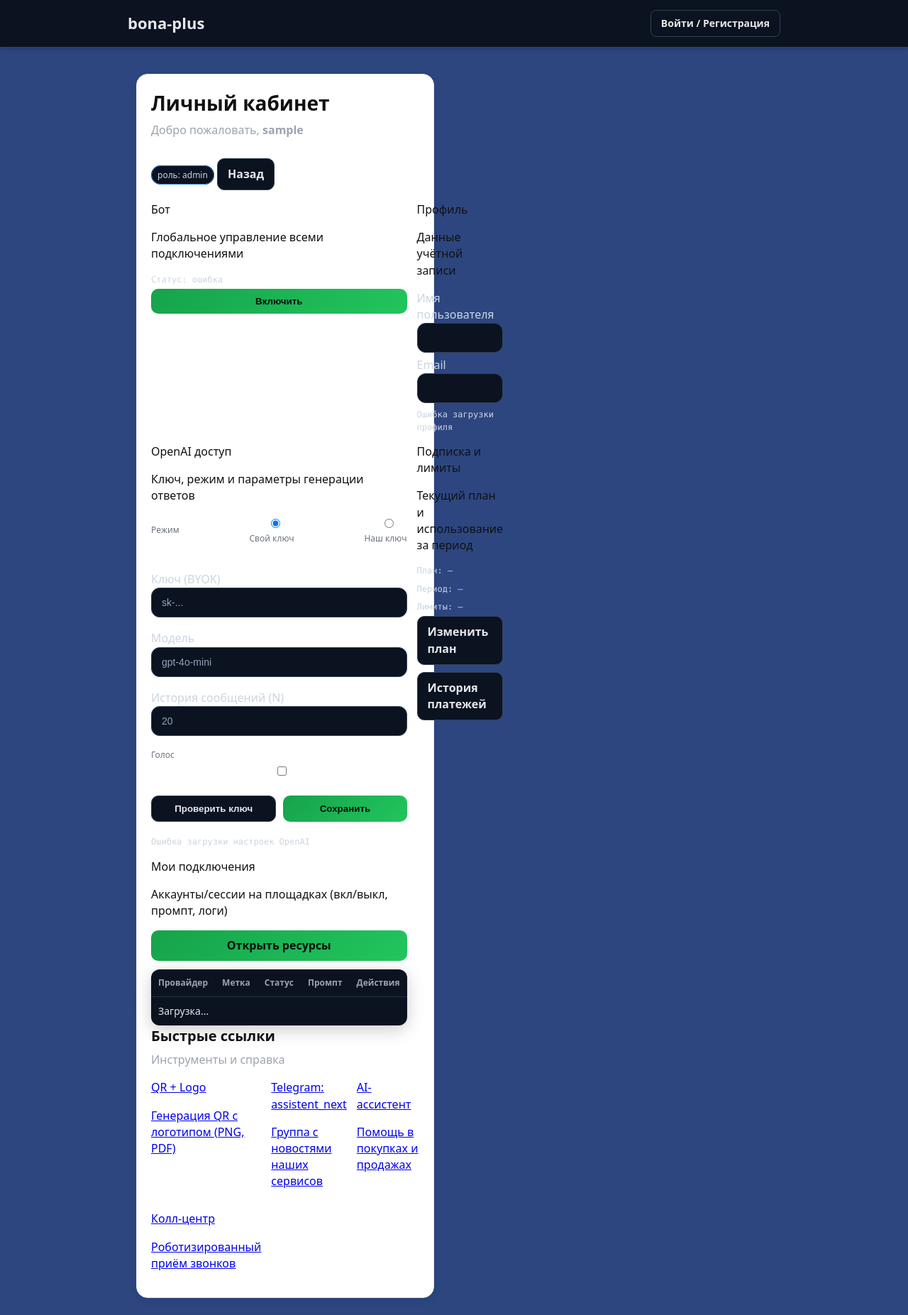
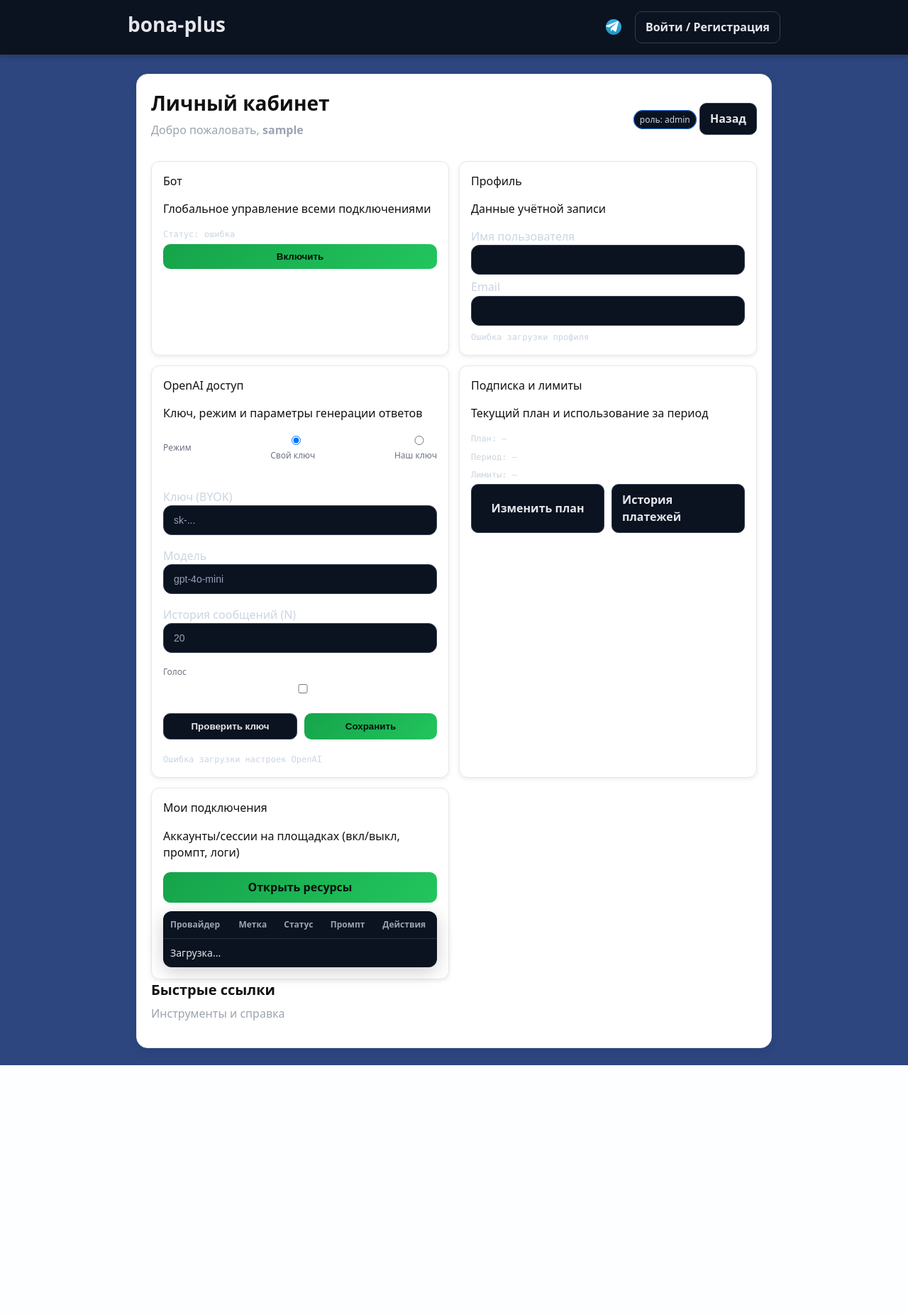
Before and after one commit to Aalam2000/assistchat, a FastAPI app: template src/app/templates/profile.html in a window 1280 px wide. Shown: the whole page at 71% size. After the commit the page ends 1501 px from the top, so only its background shows below. Run offline with FastAPI, Linux system fonts and the light colour scheme; the template is opened without the code that fills it: most values are stand-ins (such as "Sample title", 1, 10 or a date in 2020); some libraries are stand-ins or nearby versions.

Commit message:
Обновленные стили 2

```diff
--- a/src/app/static/css/base.css
+++ b/src/app/static/css/base.css
@@ -26,15 +26,14 @@
 main.site-main{max-width:960px;margin:80px auto 40px;padding:0 16px}
 
 /* ===== Карточки ===== */
-.card{
-  width:100%;
-  max-width:420px;
-  background:#fff;     /* светлая карточка поверх тёмного фона */
-  color:#111;
-  border:1px solid #e5e7eb;
-  border-radius:16px;
-  padding:20px;
-  box-shadow:0 4px 12px rgba(0,0,0,.08);
+.card {
+  width: 100%;
+  background: #fff;
+  color: #111;
+  border: 1px solid #e5e7eb;
+  border-radius: 16px;
+  padding: 20px;
+  box-shadow: 0 4px 12px rgba(0,0,0,.08);
 }
 
 /* ===== Типографика ===== */
@@ -45,7 +44,11 @@
 
 /* ===== Сетки ===== */
 .row{display:flex;justify-content:space-between;gap:12px;align-items:center;flex-wrap:wrap;margin-bottom:16px}
-.grid{display:grid;gap:14px;margin-top:8px}
+.grid {
+  display: grid;
+  gap: 14px;
+  margin-top: 8px;
+}
 @media(min-width:740px){.grid{grid-template-columns:repeat(3,1fr)}}
 
 /* ===== Кнопки ===== */
@@ -96,7 +99,10 @@
 
 /* ===== Auth wrapper ===== */
 .auth-wrap{min-height:100vh;display:grid;place-items:center;padding:24px}
-.auth-wrap .card{max-width:420px;width:100%}
+/* только для авторизации ограничиваем ширину */
+.auth-wrap .card {
+  max-width: 420px;
+}
 .title{margin:0 0 10px;text-align:center}
 
 /* ===== Таблицы ===== */
@@ -118,35 +124,79 @@
   box-shadow:0 2px 6px rgba(0,0,0,.2);
   z-index:1000;
 }
-.site-header .container{display:flex;justify-content:space-between;align-items:center;padding:14px 20px}
-.logo{color:var(--text);font-size:22px;margin:0}
-.nav-links{display:flex;gap:12px;align-items:center}
-.nav-links .btn{padding:8px 14px;border-radius:8px;font-size:14px;font-weight:600}
-.btn-login{background:var(--accent);color:#fff}
-.btn-lang{background:var(--accent-2);color:#fff}
-.btn-login:hover,.btn-lang:hover{opacity:.85}
-.username{color:var(--text);font-weight:600}
-
-/* Mobile */
-@media (max-width:800px){
-  .logo{font-size:18px}
-  .nav-links .btn{padding:6px 10px;font-size:13px}
+.site-header .container {
+  display: flex;
+  justify-content: space-between;
+  align-items: center;
+  padding: 14px 20px;
+  flex-wrap: wrap; /* добавь это */
 }
 
-/* Кнопка переключения языка */
+
+.nav-links {
+  display: flex;
+  gap: 12px;
+  align-items: center;
+  position: relative; /* добавляем */
+}
+
 #i18n-toggle {
   position: fixed;
   top: 10px;
-  right: 10px;
-  z-index: 9999;
-  padding: 6px 10px;
-  border: 1px solid #aaa;
+  left: 50%;
+  transform: translateX(-50%);
+  display: inline-flex;
+  align-items: center;
+  justify-content: center;
+  padding: 6px 12px;
   border-radius: 8px;
-  background: #3b82f6; /* синий, чтобы не сливалась */
+  background: var(--accent-2);
   color: #fff;
+  font-size: 14px;
+  font-weight: 600;
   text-decoration: none;
-  font: 14px/1.2 system-ui;
+  cursor: pointer;
+  z-index: 2000; /* выше шапки */
 }
+
 #i18n-toggle:hover {
-  opacity: 0.9;
+  opacity: .85;
 }
+
+/* Telegram button (round, brand-colored) */
+.btn-telegram{
+  width:36px;height:36px;flex:0 0 36px;
+  display:inline-flex;align-items:center;justify-content:center;
+  border-radius:999px;border:none;
+  background:transparent; /* фон не нужен, у svg уже круг */
+  transition:transform .08s ease,opacity .08s ease,filter .12s ease;
+}
+.btn-telegram:hover{ transform:translateY(-1px); filter:brightness(.95); }
+.btn-telegram img{ display:block; }
+
+
+/* ===== Профиль (адаптив) ===== */
+.profile-page .grid {
+  grid-template-columns: 1fr;
+}
+
+@media (min-width: 768px) {
+  .profile-page .grid {
+    grid-template-columns: repeat(2, 1fr);
+  }
+}
+
+@media (min-width: 1200px) {
+  .profile-page .wrap {
+    max-width: 1100px;
+  }
+}
+
+.profile-page .tile {
+  background: #fff;
+  color: #111;
+  border: 1px solid #e5e7eb;
+  border-radius: 12px;
+  padding: 16px;
+  box-shadow: 0 2px 6px rgba(0,0,0,.08);
+}
--- a/src/app/static/js/config.js
+++ b/src/app/static/js/config.js
@@ -7,3 +7,12 @@
     me: "/api/auth/me",
   }
 };
+document.addEventListener("DOMContentLoaded", () => {
+  const btn = document.getElementById("i18n-toggle");
+  const waitModal = document.getElementById("lang-wait");
+  if (btn && waitModal) {
+    btn.addEventListener("click", () => {
+      waitModal.classList.remove("hidden");
+    });
+  }
+});
--- a/src/app/templates/base.html
+++ b/src/app/templates/base.html
@@ -11,11 +11,22 @@
     {% block extra_head %}{% endblock %}
 </head>
 <body>
+    <div id="lang-wait" class="modal hidden">
+      <div class="modal__content">
+        <p>Перевод страницы, пожалуйста подождите…</p>
+      </div>
+    </div>
+
     <!-- Фиксированная шапка -->
     <header class="site-header">
         <div class="container">
             <h1 class="logo">bona-plus</h1>
             <nav class="nav-links">
+                <nav class="nav-links">
+                    <a href="https://t.me/assistent_next" target="_blank" rel="noopener"
+                       class="btn-telegram" aria-label="Telegram">
+                      <img src="/static/img/telegram.svg" alt="Telegram" width="22" height="22">
+                    </a>
                 {% if user %}
                     <span class="username">{{ username }}</span>
                     <a href="/profile" class="btn">Профиль</a>
--- a/src/app/templates/profile.html
+++ b/src/app/templates/profile.html
@@ -2,7 +2,7 @@
 {% block title %}Личный кабинет | bona-plus{% endblock %}
 
 {% block content %}
-<main class="wrap">
+<main class="wrap profile-page">
   <div class="card">
     <!-- Шапка карточки -->
     <div class="row">
@@ -19,7 +19,7 @@
     <div class="hr"></div>
 
     <!-- 4 карточки: Бот, Профиль, OpenAI, Подписка, Подключения -->
-    <div class="grid" style="grid-template-columns:repeat(2,1fr)">
+    <div class="grid">
       <!-- 0) Бот -->
       <section class="tile" id="bot-card">
         <div class="tile-title">Бот</div>
@@ -146,32 +146,12 @@
       </a>
       {% endif %}
 
-      <a class="tile" href="/qr">
-        <div class="tile-title">QR + Logo</div>
-        <p class="tile-desc">Генерация QR с логотипом (PNG, PDF)</p>
-      </a>
-
       {% if role == "admin" %}
       <a class="tile" href="/docs">
         <div class="tile-title">Документация</div>
         <p class="tile-desc">Описание API и подсказки по проекту</p>
       </a>
       {% endif %}
-
-      <a class="tile" href="https://t.me/assistent_next" target="_blank" rel="noopener">
-        <div class="tile-title">Telegram: assistent_next</div>
-        <p class="tile-desc">Группа с новостями наших сервисов</p>
-      </a>
-
-      <a class="tile" href="/ai">
-        <div class="tile-title">AI-ассистент</div>
-        <p class="tile-desc">Помощь в покупках и продажах</p>
-      </a>
-
-      <a class="tile" href="/callcenter">
-        <div class="tile-title">Колл-центр</div>
-        <p class="tile-desc">Роботизированный приём звонков</p>
-      </a>
     </div>
   </div>
 </main>
```
Also changed, not shown: src/app/templates/index.html (+44 -3 lines), translations/index.en.json (+23 -7 lines), translations/profile.en.json (+16 -4 lines), translations/resources.en.json (+19 -3 lines), src/app/static/img/telegram.svg (added), 1 other file.
